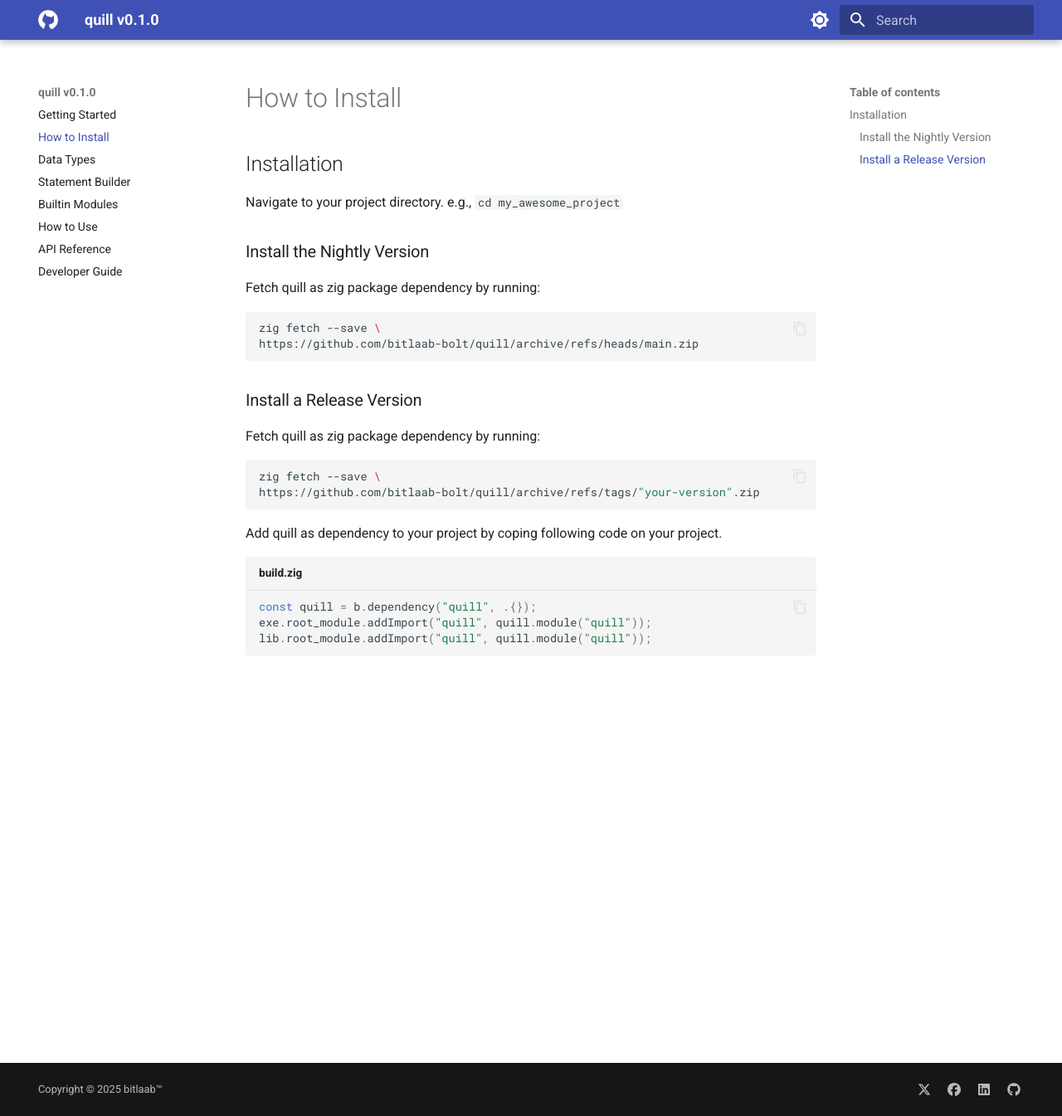
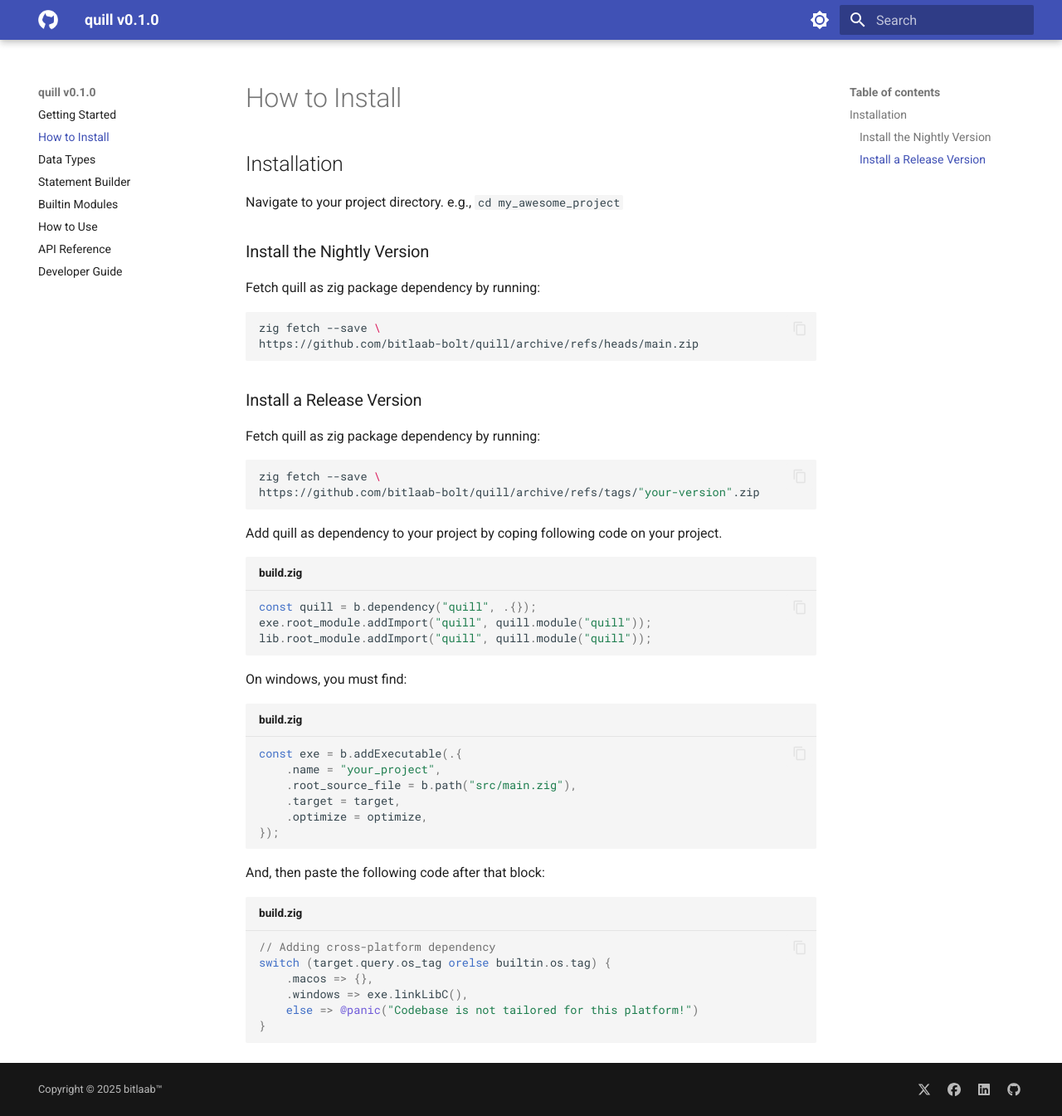
Before and after one commit to bitlaab-bolt/quill, an MkDocs documentation site: the page built from docs/installation.md, in a window 1280 px wide and 1345 px high. Shown: the whole window at 83% size. Built offline with MkDocs 1.6.1 and Material for MkDocs 9.7.7, drawn with Linux system fonts in a browser that asks for light colours.

Commit message:
minor changes

````diff
--- a/docs/installation.md
+++ b/docs/installation.md
@@ -29,3 +29,25 @@ const quill = b.dependency("quill", .{});
 exe.root_module.addImport("quill", quill.module("quill"));
 lib.root_module.addImport("quill", quill.module("quill"));
 ```
+
+On windows, you must find:
+
+```zig title="build.zig"
+const exe = b.addExecutable(.{
+    .name = "your_project",
+    .root_source_file = b.path("src/main.zig"),
+    .target = target,
+    .optimize = optimize,
+});
+```
+
+And, then paste the following code after that block:
+
+```zig title="build.zig"
+// Adding cross-platform dependency
+switch (target.query.os_tag orelse builtin.os.tag) {
+    .macos => {},
+    .windows => exe.linkLibC(),
+    else => @panic("Codebase is not tailored for this platform!")
+}
+```
````
Also changed, not shown: 1 other file.
